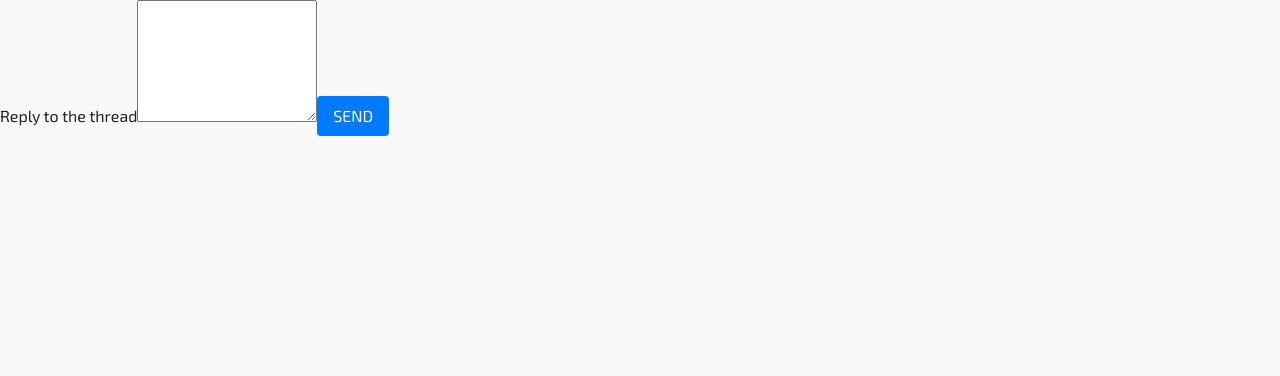
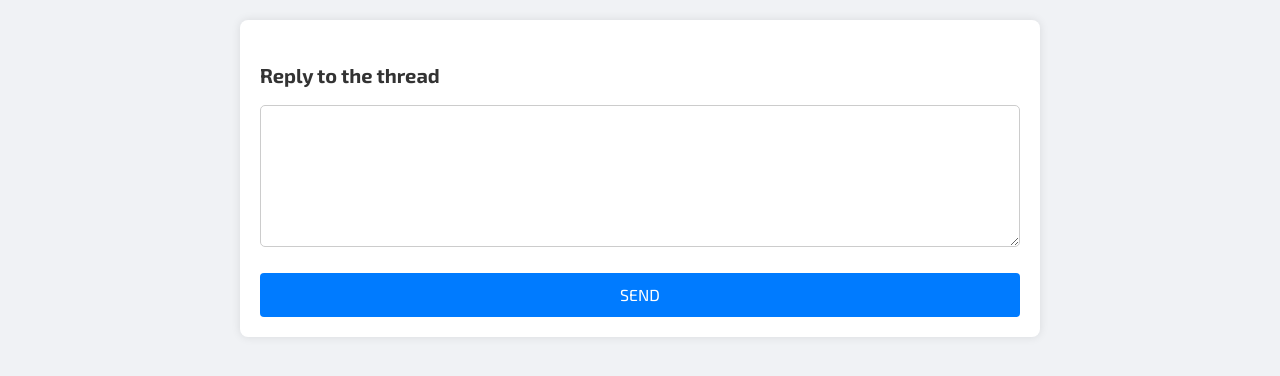
Before and after one commit to ShirshakTiple/Virtual-Study-Circle, a React (Create React App) app in the folder client/virtual-study-group/: page /replies/1 in a window 1280 px wide. Shown: the top 376 px of the page. Built offline with nearby package versions, Linux system fonts and the light colour scheme; the HTML template or start-up script is replaced by a standard one.

Commit message:
Added styling to discussion forum

```diff
--- a/client/virtual-study-group/src/App.js
+++ b/client/virtual-study-group/src/App.js
@@ -27,7 +27,7 @@ function App() {
         <Route path="/courses" element={<CoursesHome />} />
         {isUserSignedIn && <Route path="/forum" element={<Forum />} />}
         <Route path="/replies/:threadId" element={<Replies />} />
-        <Route path="/resources" element={<Resource />} />
+        <Route path="/resource" element={<Resource />} />
       </Routes>
     </Router>
   );
--- /dev/null
+++ b/client/virtual-study-group/src/components/forum/forum.css
@@ -0,0 +1,121 @@
+/* Forum General Styles */
+body {
+    background-color: #f0f2f5;
+    color: #333;
+    margin: 0;
+    padding: 0;
+    box-sizing: border-box;
+}
+
+main.forum {
+    max-width: 800px;
+    margin: 20px auto;
+    padding: 20px;
+    background-color: #fff;
+    box-shadow: 0 0 10px rgba(0, 0, 0, 0.1);
+}
+
+.forumTitle {
+    color: #333;
+    text-align: center;
+}
+
+/* Forum Form Styles */
+.forumForm {
+    margin-top: 20px;
+}
+
+.forum__container {
+    margin-bottom: 20px;
+}
+
+.forum__container label {
+    display: block;
+    margin-bottom: 5px;
+    font-weight: bold;
+}
+
+.forum__container input,
+.forum__container textarea {
+    width: 100%;
+    padding: 10px;
+    margin-bottom: 10px;
+    border: 1px solid #ccc;
+    border-radius: 5px;
+}
+
+.forum__container textarea {
+    height: 100px;
+    resize: vertical;
+}
+
+.forumBtn {
+    width: 100%;
+    padding: 10px 0;
+    border: none;
+    background-color: #007bff;
+    color: #fff;
+    cursor: pointer;
+    border-radius: 5px;
+    font-size: 16px;
+}
+
+.forumBtn:hover {
+    background-color: #0056b3;
+}
+
+.signout {
+    background-color: #dc3545;
+    color: #fff;
+    padding: 10px 20px;
+    border: none;
+    border-radius: 5px;
+    cursor: pointer;
+    margin-top: 20px;
+    display: block;
+    width: 100%;
+    font-size: 16px;
+}
+
+.signout:hover {
+    background-color: #c82333;
+}
+
+/* Threads Display Styles */
+.threads {
+    margin-top: 20px;
+}
+
+.thread {
+    padding: 10px;
+    background-color: #f8f9fa;
+    border-radius: 5px;
+    margin-bottom: 10px;
+}
+
+.thread h3 {
+    margin-top: 0;
+}
+
+.child-threads {
+    margin-top: 10px;
+    padding-left: 20px;
+}
+
+.child-thread {
+    background-color: #e9ecef;
+    padding: 5px;
+    border-radius: 5px;
+    margin-bottom: 5px;
+}
+
+.child-thread h4 {
+    margin-top: 0;
+}
+
+/* Responsive Styles */
+@media (max-width: 768px) {
+    main.forum {
+        padding: 10px;
+    }
+}
--- a/client/virtual-study-group/src/components/forum/forum.jsx
+++ b/client/virtual-study-group/src/components/forum/forum.jsx
@@ -1,6 +1,7 @@
 import React, { useState, useEffect } from 'react';
 import axios from 'axios';
 import { useNavigate } from 'react-router-dom';
+import './forum_02.css';
 
 const Forum = () => {
     const [title, setTitle] = useState("");
--- /dev/null
+++ b/client/virtual-study-group/src/components/forum/forum_02.css
@@ -0,0 +1,137 @@
+/* Adjusted Forum General Styles */
+body {
+    background-color: #f0f2f5;
+    color: #333;
+    font-family: 'Exo 2', sans-serif;
+    /* Ensure font family consistency */
+    margin: 0;
+    padding: 0;
+    box-sizing: border-box;
+}
+
+main.forum,
+main.replies {
+    max-width: 800px;
+    margin: 20px auto;
+    padding: 20px;
+    background-color: #fff;
+    box-shadow: 0 0 10px rgba(0, 0, 0, 0.1);
+    border-radius: 8px;
+    /* Added to align with rounded corners theme */
+}
+
+.forumTitle {
+    color: #333;
+    text-align: center;
+}
+
+/* Adjusted Forum and Replies Form Styles */
+.forumForm,
+.replies form.modal__content {
+    margin-top: 20px;
+}
+
+.forum__container,
+.replies .modal__content label+textarea {
+    margin-bottom: 20px;
+}
+
+.forum__container label,
+.replies .modal__content label {
+    display: block;
+    margin-bottom: 5px;
+    font-weight: bold;
+}
+
+.forum__container input,
+.forum__container textarea,
+.replies .modal__content textarea {
+    width: 100%;
+    padding: 10px;
+    margin-bottom: 10px;
+    border: 1px solid #ccc;
+    border-radius: 5px;
+}
+
+.forum__container textarea {
+    height: 100px;
+    resize: vertical;
+}
+
+.forumBtn,
+.replies .modalBtn {
+    width: 100%;
+    padding: 10px 0;
+    border: none;
+    background-color: #007bff;
+    color: #fff;
+    cursor: pointer;
+    border-radius: 5px;
+    font-size: 16px;
+}
+
+.forumBtn:hover,
+.replies .modalBtn:hover {
+    background-color: #0056b3;
+}
+
+.signout {
+    background-color: #dc3545;
+    color: #fff;
+    padding: 10px 20px;
+    border: none;
+    border-radius: 5px;
+    cursor: pointer;
+    margin-top: 20px;
+    display: block;
+    width: 100%;
+    font-size: 16px;
+}
+
+.signout:hover {
+    background-color: #c82333;
+}
+
+/* Threads and Replies Display Styles */
+.threads,
+.replies main {
+    margin-top: 20px;
+}
+
+.thread,
+.reply {
+    padding: 10px;
+    background-color: #f8f9fa;
+    border-radius: 5px;
+    margin-bottom: 10px;
+}
+
+.thread h3,
+.reply h4 {
+    margin-top: 0;
+}
+
+.child-threads {
+    margin-top: 10px;
+    padding-left: 20px;
+}
+
+.child-thread {
+    background-color: #e9ecef;
+    padding: 5px;
+    border-radius: 5px;
+    margin-bottom: 5px;
+}
+
+.child-thread h4 {
+    margin-top: 0;
+}
+
+/* Adjusted Responsive Styles */
+@media (max-width: 768px) {
+
+    main.forum,
+    main.replies {
+        padding: 10px;
+    }
+}
--- /dev/null
+++ b/client/virtual-study-group/src/components/forum/replies.css
@@ -0,0 +1,64 @@
+/* Replies Page Styles */
+.replies {
+    max-width: 800px;
+    margin: 20px auto;
+    padding: 20px;
+    background-color: #fff;
+    box-shadow: 0 0 10px rgba(0, 0, 0, 0.1);
+}
+
+.modal__content {
+    display: flex;
+    flex-direction: column;
+}
+
+.modal__content label {
+    margin-bottom: 5px;
+    font-weight: bold;
+}
+
+.modalInput {
+    width: 100%;
+    padding: 10px;
+    margin-bottom: 10px;
+    border: 1px solid #ccc;
+    border-radius: 5px;
+    height: 150px;
+    /* Adjust textarea height */
+    resize: none;
+    /* Prevent resizing */
+}
+
+.modalBtn {
+    width: 100%;
+    padding: 10px 0;
+    border: none;
+    background-color: #007bff;
+    color: #fff;
+    cursor: pointer;
+    border-radius: 5px;
+    font-size: 16px;
+}
+
+.modalBtn:hover {
+    background-color: #0056b3;
+}
+
+/* Image Styles */
+img.uploadedImage {
+    width: 200px;
+    /* Fixed width */
+    height: 200px;
+    /* Fixed height */
+    object-fit: cover;
+    /* Cover to maintain aspect ratio within fixed dimensions */
+    margin-top: 10px;
+    /* Optional: Adds some space above the image */
+}
+
+/* Responsive Styles */
+@media (max-width: 768px) {
+    .replies {
+        padding: 10px;
+    }
+}
--- a/client/virtual-study-group/src/components/forum/replies.jsx
+++ b/client/virtual-study-group/src/components/forum/replies.jsx
@@ -1,6 +1,7 @@
 import axios from "axios";
 import React, { useState } from "react";
-import { useParams , useNavigate } from 'react-router-dom';
+import { useParams, useNavigate } from 'react-router-dom';
+import './replies_02.css';
 
 const Replies = () => {
     const { threadId } = useParams();
@@ -12,7 +13,7 @@ const Replies = () => {
         const token = localStorage.getItem('token');
         console.log(reply)
         axios
-            .post("http://localhost:3001/forum/threadReply", { reply , threadId , token})
+            .post("http://localhost:3001/forum/threadReply", { reply, threadId, token })
             .then(response => {
                 if (response.status === 200) {
                     alert('Reply added successfully');
--- /dev/null
+++ b/client/virtual-study-group/src/components/forum/replies_02.css
@@ -0,0 +1,51 @@
+/* Replies Page based on the existing theme */
+.replies {
+    font-family: 'Exo 2', sans-serif;
+    max-width: 900px;
+    margin: 0 auto;
+    margin-top: 100px;
+    padding: 20px;
+    background-color: rgba(255, 255, 255, 0.6);
+    border-radius: 8px;
+    box-shadow: 0 4px 8px rgba(0, 0, 0, 0.1);
+}
+
+.replies label {
+    font-size: 20px;
+    color: #333;
+}
+
+.replies textarea {
+    width: 100%;
+    padding: 10px;
+    margin-top: 10px;
+    margin-bottom: 20px;
+    border: 1px solid #ccc;
+    border-radius: 4px;
+    font-family: 'Exo 2', sans-serif;
+    font-size: 16px;
+    box-sizing: border-box;
+}
+
+.replies .modalBtn {
+    background-color: #007bff;
+    font-size: 16px;
+    color: #fff;
+    padding: 10px 20px;
+    border: none;
+    border-radius: 4px;
+    cursor: pointer;
+    transition: background-color 0.3s ease;
+}
+
+.replies .modalBtn:hover {
+    background-color: #0056b3;
+}
+
+/* Ensure consistency with image upload sizes */
+img.uploadedImage {
+    width: 200px;
+    height: 200px;
+    object-fit: cover;
+    margin-top: 10px;
+}
```
